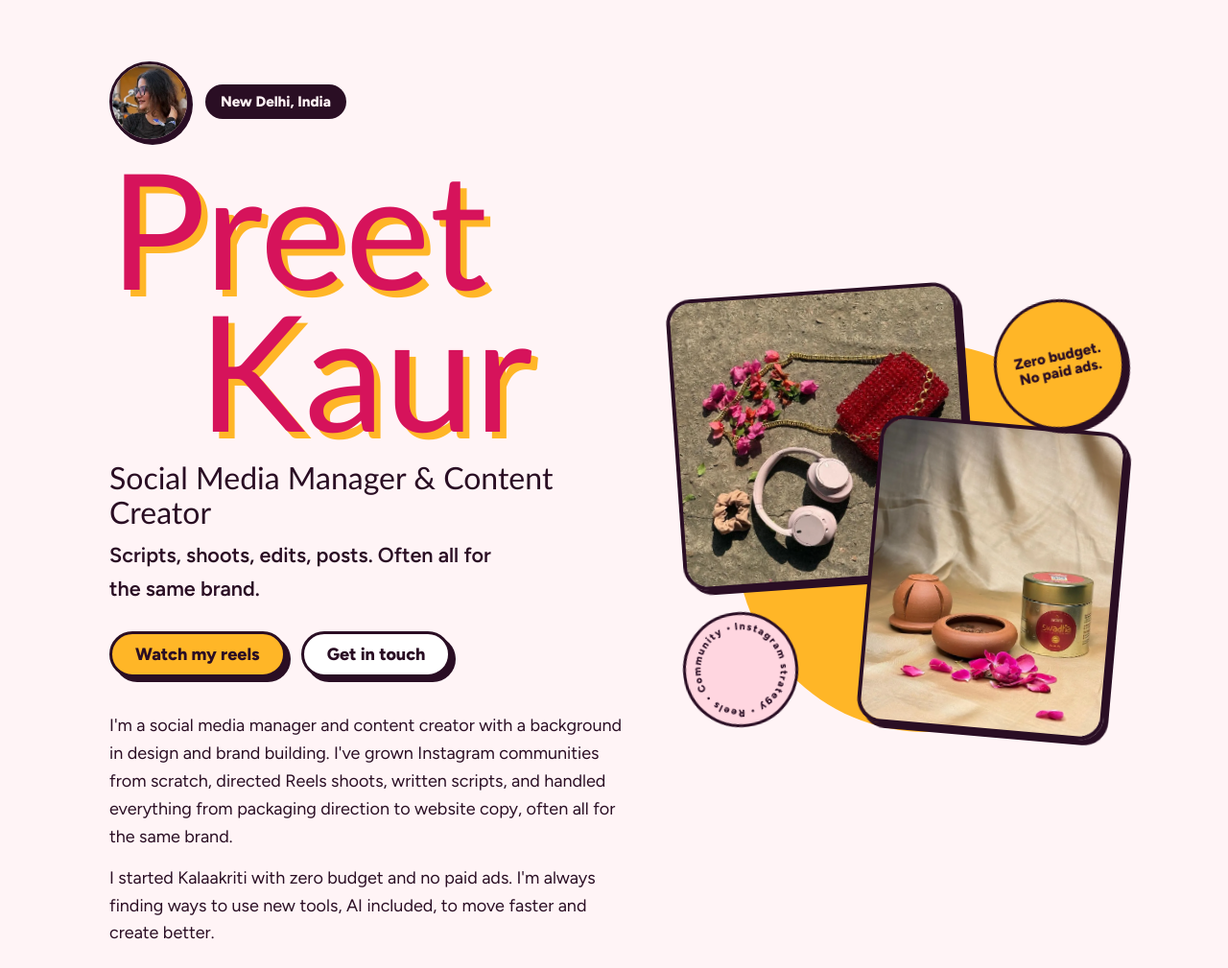
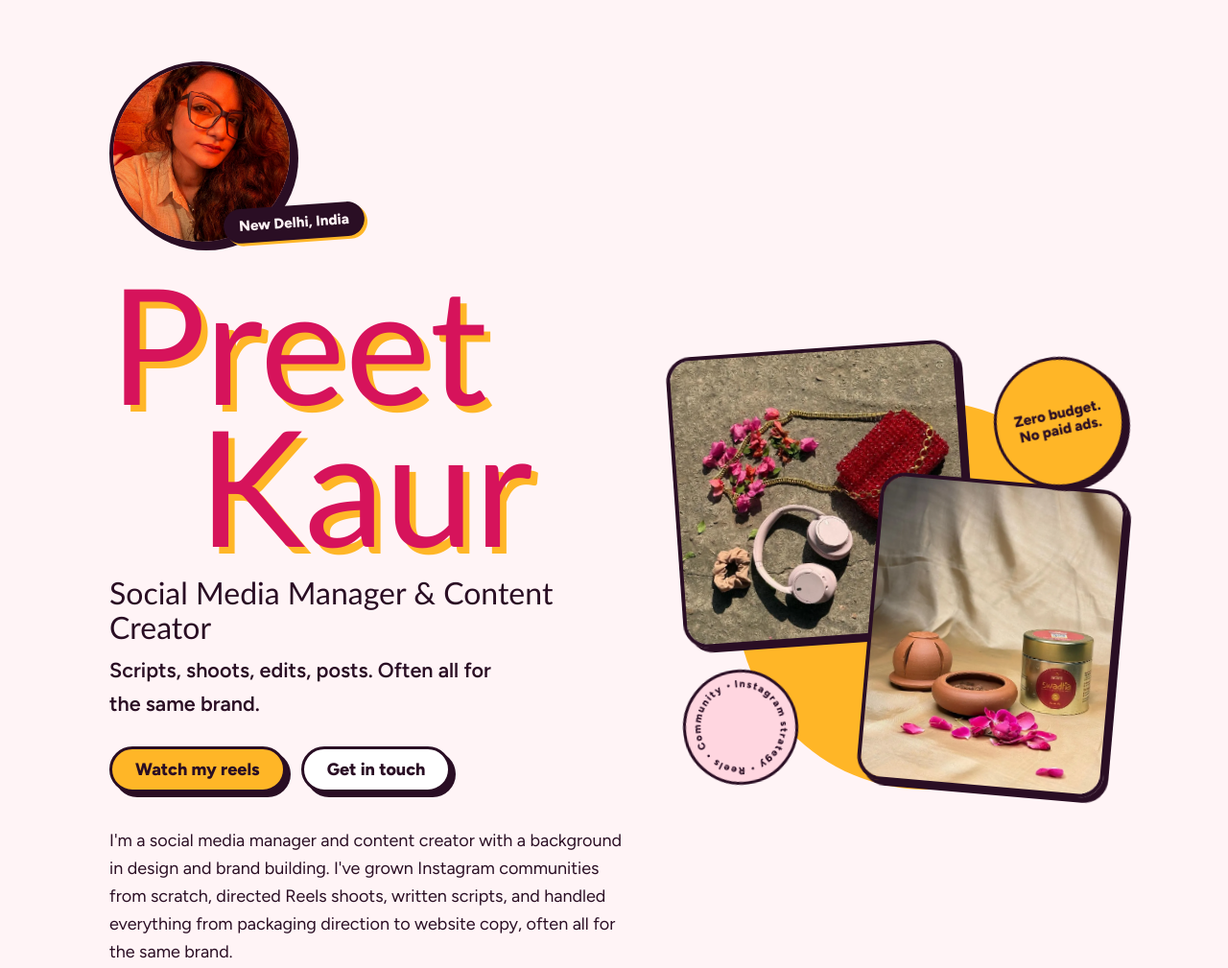
Before and after one commit to kaurpreet9910-png/portfolio, a plain HTML site: page index.html in a window 1280 px wide. Shown: the top 1009 px of the page at 96% size. Drawn offline with Linux system fonts and the light colour scheme; a web font is replaced by a local one.

Commit message:
Added changes

```diff
--- a/index.html
+++ b/index.html
@@ -62,9 +62,9 @@ h1 span{display:block}h1 span+span{margin-left:.55em}
 .track ul{display:flex;list-style:none;margin:0;padding:.85rem 0}
 .track li{font:400 1.35rem var(--display);white-space:nowrap;padding-left:1.5rem}
 .track li::after{content:"✦";color:var(--marigold);margin-left:1.5rem}
-.who{display:flex;align-items:center;gap:1rem;margin-bottom:1rem}
-.who .pill{margin:0}
-.avatar{width:5.25rem;height:5.25rem;border-radius:50%;object-fit:cover;background:var(--blush);border:3px solid var(--plum);box-shadow:3px 3px 0 var(--plum)}
+.who{position:relative;width:max-content;max-width:100%;margin-bottom:1.75rem}
+.avatar{width:clamp(9rem,26vw,12rem);aspect-ratio:1;border-radius:50%;object-fit:cover;object-position:50% 30%;background:var(--blush);border:4px solid var(--plum);box-shadow:var(--hard)}
+.who .pill{position:absolute;left:62%;bottom:.4rem;margin:0;white-space:nowrap;transform:rotate(-4deg);box-shadow:3px 3px 0 var(--marigold)}
 .bio{margin-top:2.25rem;max-width:56ch}
 .bio p{margin:0 0 .9rem}
 /* reels */
@@ -160,7 +160,7 @@ dialog button{position:absolute;width:48px;height:48px;border-radius:50%;border:
 <body>
 <header class="hero"><div class="wrap hero-in">
  <div class="hero-copy">
-  <div class="who"><img class="avatar" src="images/preet-kaur-avatar.webp" width="240" height="240" alt="Preet Kaur, smiling and looking to the side, wearing glasses"><p class="pill">New Delhi, India</p></div>
+  <div class="who"><img class="avatar" src="images/preet-kaur-profile.jpg" width="2316" height="3088" fetchpriority="high" decoding="async" alt="Preet Kaur with a slight smile, wearing large glasses, with long curly hair, in warm orange light against a brick wall"><p class="pill">New Delhi, India</p></div>
   <h1><span>Preet</span><span>Kaur</span></h1>
   <p class="role">Social Media Manager &amp; Content Creator</p>
   <p class="tag">Scripts, shoots, edits, posts. Often all for the same brand.</p>
```
Also changed, not shown: images/preet-kaur-profile.jpg (added).
